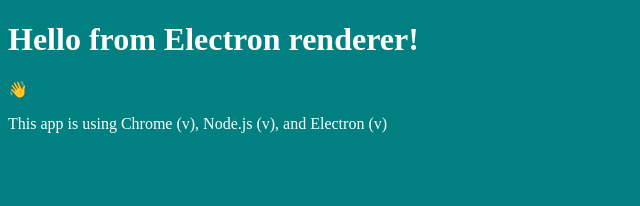
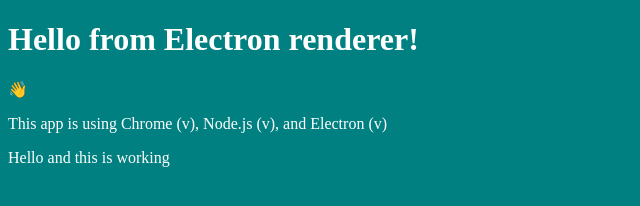
Before and after one commit to lovistawiah/another-electron, an Electron app: page index.html in a window 800 px wide. Shown: the whole page, without its empty margins (0-640 px from the left). Drawn offline with Linux system fonts and the light colour scheme; no server answers.

Commit message:
still testing

```diff
--- a/index.html
+++ b/index.html
@@ -3,7 +3,7 @@
 
 <head>
     <meta charset="UTF-8" />
-<link rel="stylesheet" href="./style.css">
+    <link rel="stylesheet" href="./style.css">
     <meta http-equiv="Content-Security-Policy" content="default-src 'self'; script-src 'self'" />
     <meta http-equiv="X-Content-Security-Policy" content="default-src 'self'; script-src 'self'" />
     <title>Hello from Electron renderer!</title>
@@ -13,6 +13,7 @@
     <h1>Hello from Electron renderer!</h1>
     <p>👋</p>
     <p id="info"></p>
+    <p>Hello and this is working</p>
 </body>
 <script src="./renderer.js"></script>
 
--- a/package.json
+++ b/package.json
@@ -1,6 +1,6 @@
 {
   "name": "another-electron",
-  "version": "1.0.1",
+  "version": "1.0.3",
   "description": "electron app, the third time",
   "main": "main.js",
   "repository": {
```
Also changed, not shown: 1 other file.
